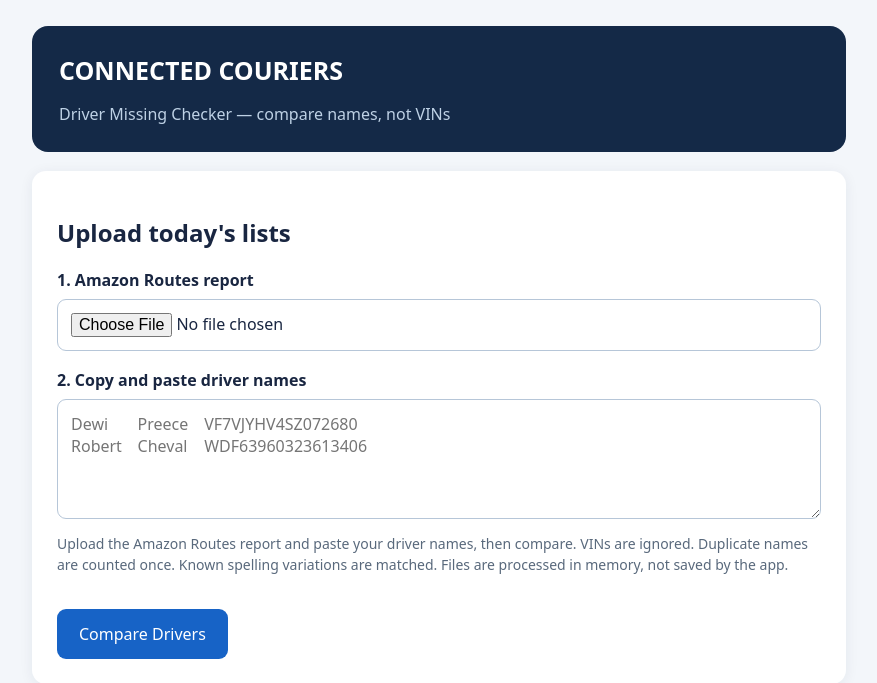
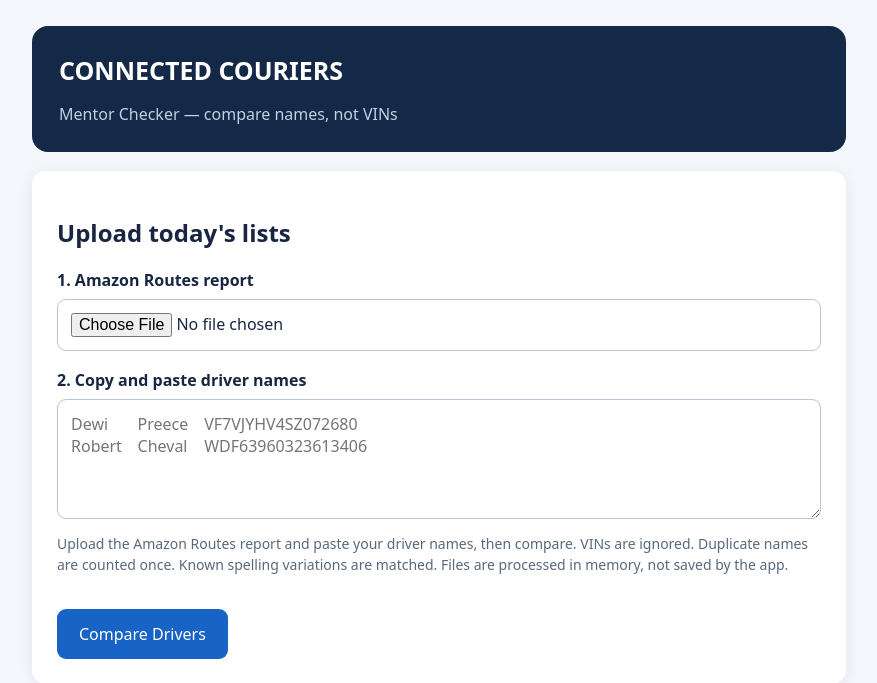
Before and after one commit to jamielawson-afk/cc-driver-missing-checker, a Flask app: page / in a window 1280 px wide. Shown: the top 683 px of the page, without its empty margins (201-1078 px from the left). Run offline with Flask 3, Linux system fonts and the light colour scheme.

Commit message:
Add files via upload

```diff
--- a/templates/index.html
+++ b/templates/index.html
@@ -1,10 +1,10 @@
 <!doctype html>
 <html lang="en"><head><meta charset="utf-8"><meta name="viewport" content="width=device-width, initial-scale=1">
-<title>Connected Couriers | Driver Missing Checker</title>
+<title>Connected Couriers | Mentor Checker</title>
 <style>
 :root{font-family:system-ui,-apple-system,sans-serif;color:#192641;background:#f3f6fa}*{box-sizing:border-box}body{margin:0}.wrap{max-width:850px;margin:0 auto;padding:26px 18px}header{background:#142947;color:white;padding:27px;border-radius:16px}header h1{font-size:25px;margin:0}header p{color:#bed1e5;margin-bottom:0}.panel{background:white;padding:25px;margin-top:19px;border-radius:14px;box-shadow:0 2px 14px #152d4d12}label{font-weight:650;display:block;margin:18px 0 8px}input,textarea{display:block;width:100%;border:1px solid #b6c6d8;border-radius:9px;padding:13px;font:inherit}textarea{min-height:120px;resize:vertical}button{background:#1763c6;color:#fff;border:0;border-radius:9px;padding:14px 22px;font-weight:700;font:inherit;cursor:pointer;margin-top:20px}button:hover{background:#0d4f9f}.hint{font-size:14px;color:#59697c;line-height:1.5}.stats{display:flex;gap:10px;flex-wrap:wrap}.stat{flex:1;min-width:115px;background:#eef4ff;border-radius:10px;padding:16px}.stat strong{font-size:28px;display:block}.missing{border-left:4px solid #d84936;background:#fff4f1;padding:12px;margin:9px 0;border-radius:5px}.error{border-left:4px solid #bb3838;color:#8b2424}.ok{color:#167a42;font-weight:700}
 </style></head><body><main class="wrap">
-<header><h1>CONNECTED COURIERS</h1><p>Driver Missing Checker — compare names, not VINs</p></header>
+<header><h1>CONNECTED COURIERS</h1><p>Mentor Checker — compare names, not VINs</p></header>
 <section class="panel"><h2>Upload today's lists</h2><form action="/" method="post" enctype="multipart/form-data">
 <label for="routes">1. Amazon Routes report</label><input id="routes" type="file" name="routes" accept=".xlsx,.csv" required>
 <label for="driver_text">2. Copy and paste driver names</label><textarea id="driver_text" name="driver_text" placeholder="Dewi&#9;Preece&#9;VF7VJYHV4SZ072680&#10;Robert&#9;Cheval&#9;WDF63960323613406"></textarea>
```
Also changed, not shown: README.md.
